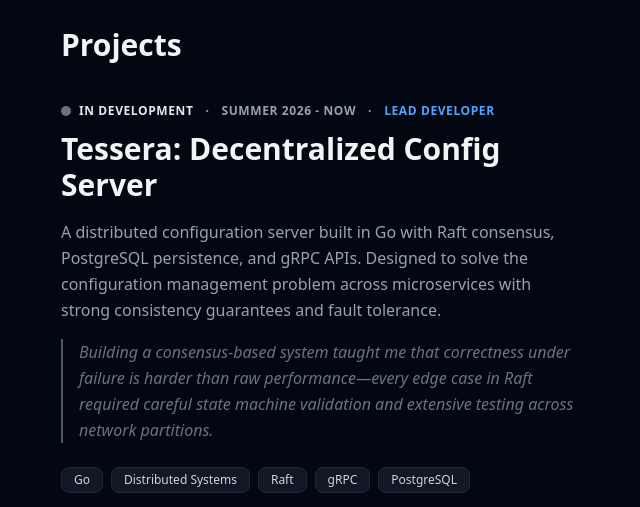
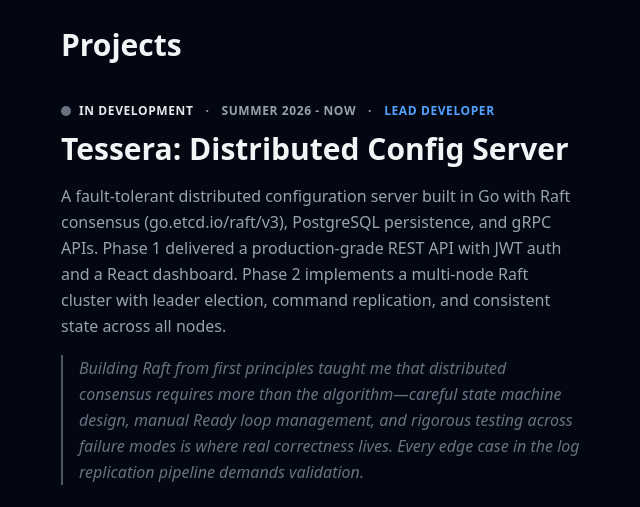
Before and after one commit to RamLanka05/v1, a React (Vite) app: page / in a window 1280 px wide. Shown: the part 1480-1987 px from the top of the page, without its empty margins (603-1243 px from the left). Built offline with nearby package versions, Linux system fonts and the light colour scheme.

Commit message:
project data updated

```diff
--- a/src/components/Hero.tsx
+++ b/src/components/Hero.tsx
@@ -25,7 +25,7 @@ export default function Hero() {
       </p>
 
       <p className="text-sm text-gray-600 dark:text-gray-400 max-w-[400px] leading-relaxed mb-8">
-        Currently recruiting for Software Engineering New Grad & Intern positions. <br />
+        Currently recruiting for Software Engineering New Grad & Intern positions.
         CS &amp; Stats @ UIUC
       </p>
 
--- a/src/data/work.ts
+++ b/src/data/work.ts
@@ -26,15 +26,19 @@ export type ExperienceItem = {
 export const projects: Project[] = [
   {
     id: 'tessera',
-    title: 'Tessera: Decentralized Config Server',
+    title: 'Tessera: Distributed Config Server',
     status: 'In Development',
     date: 'Summer 2026 - Now',
     role: 'Lead Developer',
     image: '',
     url: '',
     github: 'https://github.com/RamLanka05/tessera',
-    desc: 'A distributed configuration server built in Go with Raft consensus, PostgreSQL persistence, and gRPC APIs. Designed to solve the configuration management problem across microservices with strong consistency guarantees and fault tolerance.',
-    insight: 'Building a consensus-based system taught me that correctness under failure is harder than raw performance—every edge case in Raft required careful state machine validation and extensive testing across network partitions.',
+    desc: `A fault-tolerant distributed configuration server built in Go with Raft consensus (go.etcd.io/raft/v3), \
+    PostgreSQL persistence, and gRPC APIs. Phase 1 delivered a production-grade REST API with JWT auth and a React dashboard. \
+    Phase 2 implements a multi-node Raft cluster with leader election, command replication, and consistent state across all nodes.`,
+    insight: `Building Raft from first principles taught me that distributed consensus requires more than the algorithm—careful state machine design, \
+     manual Ready loop management, and rigorous testing across failure modes is where real correctness lives. \
+     Every edge case in the log replication pipeline demands validation.`,
     tags: ['Go', 'Distributed Systems', 'Raft', 'gRPC', 'PostgreSQL'],
     starred: true
   },
@@ -48,8 +52,8 @@ export const projects: Project[] = [
     url: 'https://devpost.com/software/solar-ado76i',
     urlType: 'Demo',
     github: 'https://github.com/Zaydo123/SolAR',
-    desc: 'A decentralized Git server built on the blockchain, allowing for censorship-resistant code hosting and version control.',
-    insight: 'By leveraging Solana for consensus and Arweave for permanent storage, we eliminated the single points of failure present in traditional Git providers.',
+    desc: `A decentralized Git server built on the blockchain, allowing for censorship-resistant code hosting and version control.`,
+    insight: `By leveraging Solana for consensus and Arweave for permanent storage, we eliminated the single points of failure present in traditional Git providers.`,
     tags: ['Solana', 'ARweave', 'Web3', 'Architecture']
   },
   {
```
